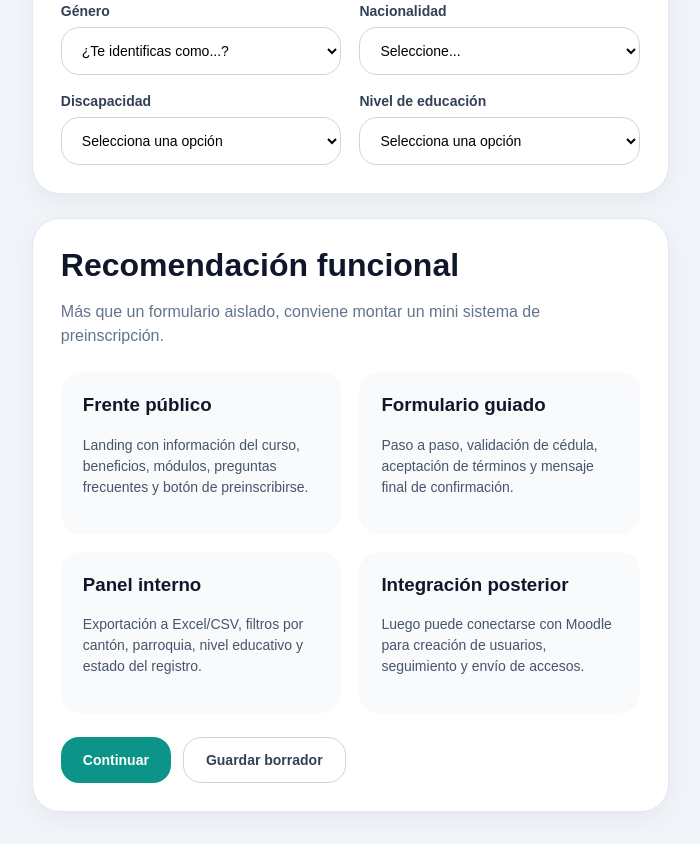
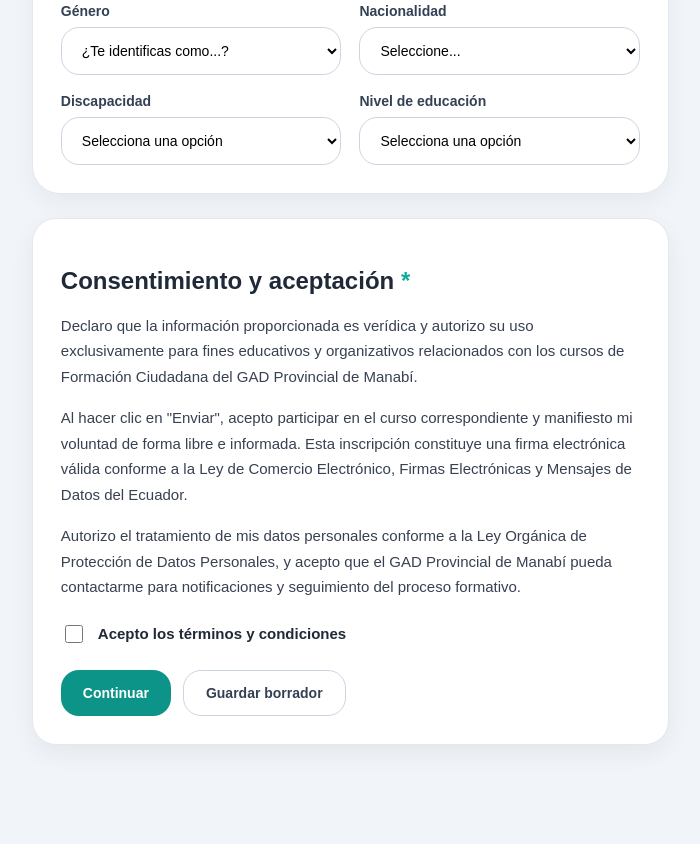
Before and after one commit to alexander-alcivar27/inscripciones-backend, a website: page public/index.html in a window 1280 px wide. Shown: the part 1422-2266 px from the top of the page, without its empty margins (514-1214 px from the left). After the commit the page ends 2227 px from the top, so only its background shows below. Drawn offline with Linux system fonts and the light colour scheme; no server answers.

Commit message:
Agregar términos y condiciones

```diff
--- a/public/css/formulario.css
+++ b/public/css/formulario.css
@@ -310,3 +310,45 @@ button.secondary {
     font-size: 26px;
   }
 }
+
+.form-card {
+  background: #ffffff;
+  border-radius: 24px;
+  padding: 28px;
+  margin-bottom: 28px;
+  box-shadow: 0 8px 24px rgba(15, 23, 42, 0.06);
+  border: 1px solid #e5e7eb;
+}
+
+.form-card h2 {
+  font-size: 24px;
+  margin-bottom: 18px;
+  color: #1f2937;
+}
+
+.required {
+  color: #0fac9a;
+}
+
+.consent-text p {
+  font-size: 15px;
+  line-height: 1.7;
+  color: #374151;
+  margin-bottom: 16px;
+}
+
+.checkbox-line {
+  display: flex;
+  align-items: center;
+  gap: 12px;
+  margin-top: 22px;
+  font-size: 15px;
+  font-weight: 700;
+  color: #1f2937;
+}
+
+.checkbox-line input {
+  width: 18px;
+  height: 18px;
+  accent-color: #0fac9a;
+}
--- a/public/index.html
+++ b/public/index.html
@@ -184,34 +184,41 @@
             </div>
           </section>
 
-          <section class="section">
-            <h2>Recomendación funcional</h2>
-            <p class="muted">Más que un formulario aislado, conviene montar un mini sistema de preinscripción.</p>
+          <section class="form-card">
+  <h2>Consentimiento y aceptación <span class="required">*</span></h2>
 
-            <div class="cards">
-              <div>
-                <h3>Frente público</h3>
-                <p>Landing con información del curso, beneficios, módulos, preguntas frecuentes y botón de preinscribirse.</p>
-              </div>
-              <div>
-                <h3>Formulario guiado</h3>
-                <p>Paso a paso, validación de cédula, aceptación de términos y mensaje final de confirmación.</p>
-              </div>
-              <div>
-                <h3>Panel interno</h3>
-                <p>Exportación a Excel/CSV, filtros por cantón, parroquia, nivel educativo y estado del registro.</p>
-              </div>
-              <div>
-                <h3>Integración posterior</h3>
-                <p>Luego puede conectarse con Moodle para creación de usuarios, seguimiento y envío de accesos.</p>
-              </div>
-            </div>
+  <div class="consent-text">
+    <p>
+      Declaro que la información proporcionada es verídica y autorizo su uso
+      exclusivamente para fines educativos y organizativos relacionados con los
+      cursos de Formación Ciudadana del GAD Provincial de Manabí.
+    </p>
 
+    <p>
+      Al hacer clic en "Enviar", acepto participar en el curso correspondiente y
+      manifiesto mi voluntad de forma libre e informada. Esta inscripción
+      constituye una firma electrónica válida conforme a la Ley de Comercio
+      Electrónico, Firmas Electrónicas y Mensajes de Datos del Ecuador.
+    </p>
+
+    <p>
+      Autorizo el tratamiento de mis datos personales conforme a la Ley Orgánica
+      de Protección de Datos Personales, y acepto que el GAD Provincial de Manabí
+      pueda contactarme para notificaciones y seguimiento del proceso formativo.
+    </p>
+  </div>
+
+  <label class="checkbox-line">
+    <input type="checkbox" id="aceptaTerminos" required />
+    <span>Acepto los términos y condiciones</span>
+  </label>
             <div class="actions">
               <button class="primary">Continuar</button>
               <button class="secondary">Guardar borrador</button>
             </div>
-          </section>
+
+</section>
+
 
         </main>
       </div>
```
